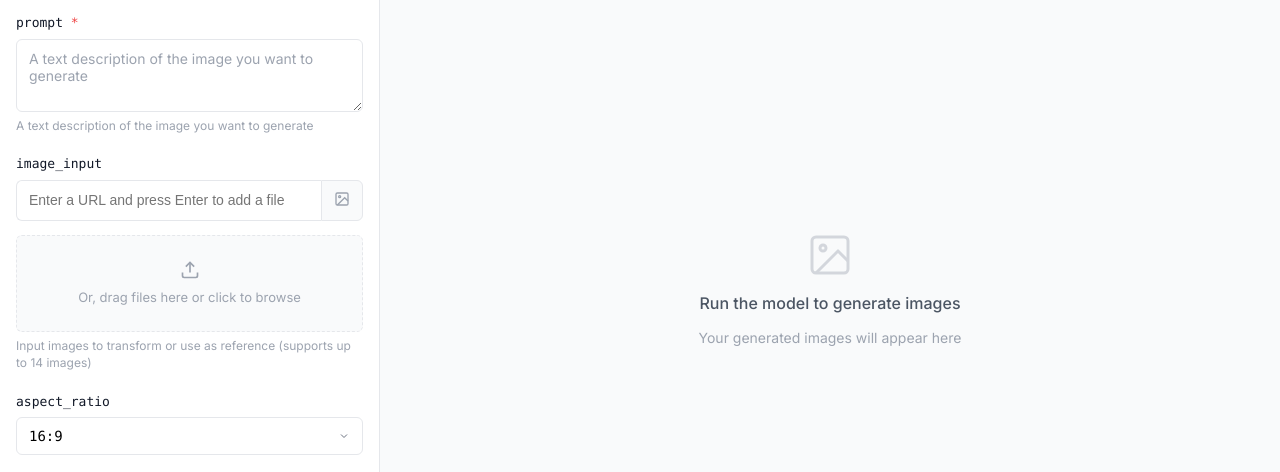
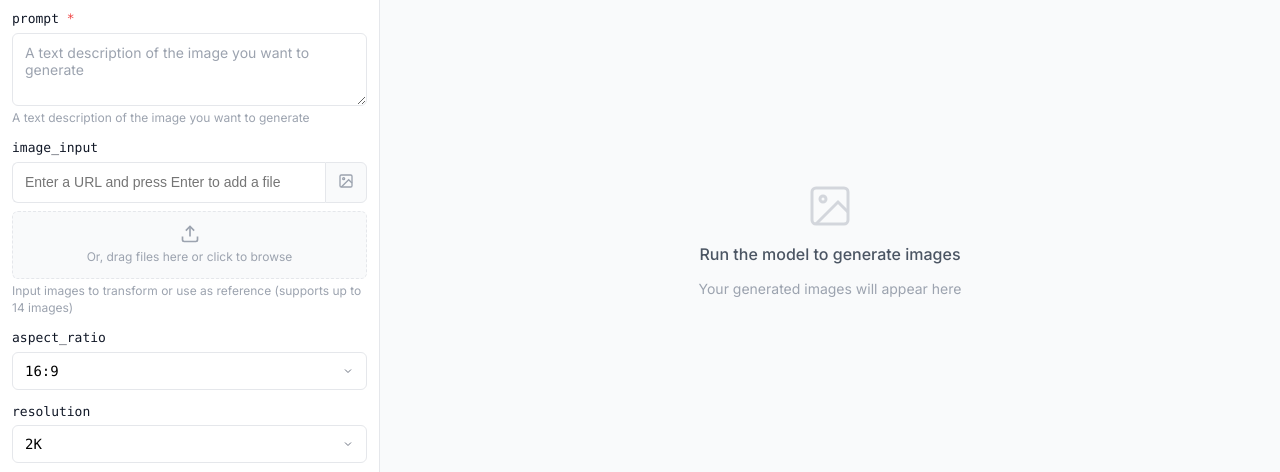
Before and after one commit to Hasu948/nano-banana-playground, a website: page public/index.html in a window 1280 px wide. Shown: the part 263-735 px from the top of the page. Drawn offline with Linux system fonts and the light colour scheme.

Commit message:
Reduce image_input area size - smaller padding and gaps

```diff
--- a/public/style.css
+++ b/public/style.css
@@ -290,17 +290,17 @@
 /* Input Section */
 .input-section {
   flex: 1;
-  padding: 16px;
+  padding: 12px;
   display: flex;
   flex-direction: column;
-  gap: 20px;
+  gap: 12px;
   overflow-y: auto;
 }
 
 .input-group {
   display: flex;
   flex-direction: column;
-  gap: 6px;
+  gap: 4px;
 }
 
 .input-label {
@@ -396,16 +396,16 @@
   flex-direction: column;
   align-items: center;
   justify-content: center;
-  gap: 8px;
-  padding: 24px 16px;
+  gap: 4px;
+  padding: 12px 8px;
   border: 1px dashed var(--border-color);
   border-radius: var(--radius-md);
   background: var(--bg-secondary);
   color: var(--text-muted);
-  font-size: 13px;
+  font-size: 12px;
   cursor: pointer;
   transition: all 0.15s ease;
-  margin-top: 8px;
+  margin-top: 4px;
 }
 
 .file-drop-zone:hover {
```
